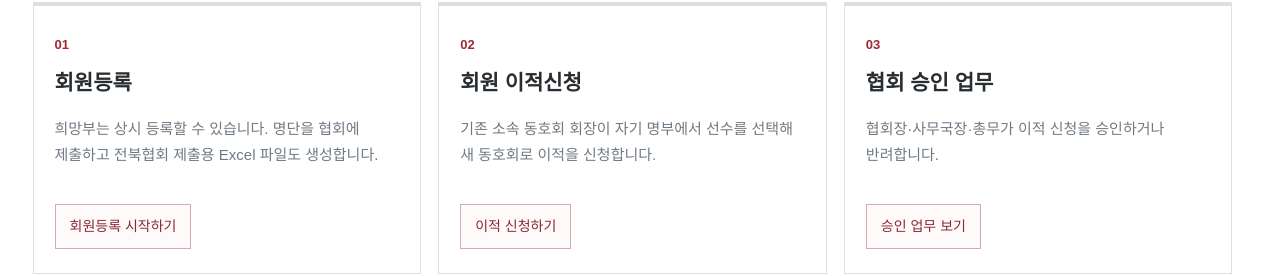
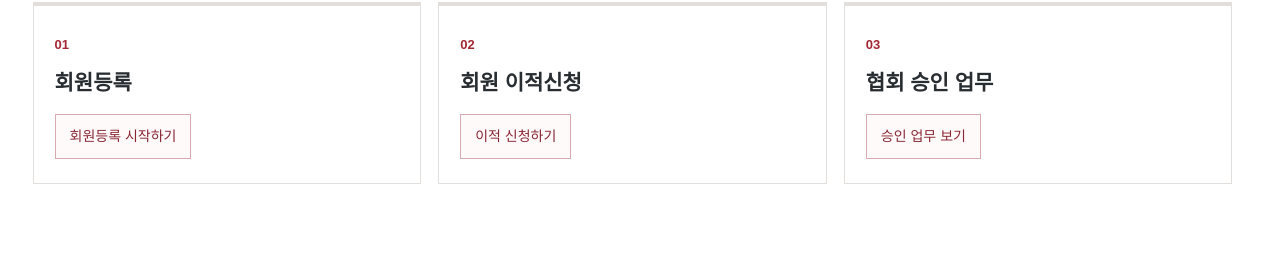
Before and after one commit to Aprasaks/gunsan-table-tennis-association, a Next.js app: page /members in a window 1280 px wide. Shown: the part 226-502 px from the top of the page. Built offline with nearby package versions, Linux system fonts and the light colour scheme; no server answers.

Commit message:
회원등록·이적·승인 메뉴의 회색 설명 문구 제거
회원등록·회원 이적신청·협회 승인 업무 카드 3곳에서 설명 문장만 제거하고 버튼·권한 검사는 그대로 유지합니다.

```diff
--- a/src/app/members/page.tsx
+++ b/src/app/members/page.tsx
@@ -64,15 +64,15 @@ export default function MembersPage() {
       <section className="siteShell pageContent">
         <div className="memberServiceGrid">
           <article className="memberServiceCard">
-            <span>01</span><h2>회원등록</h2><p>희망부는 상시 등록할 수 있습니다. 명단을 협회에 제출하고 전북협회 제출용 Excel 파일도 생성합니다.</p>
+            <span>01</span><h2>회원등록</h2>
             <Link href="/members/register" onClick={openRegistration}>회원등록 시작하기</Link>
           </article>
           <article className="memberServiceCard">
-            <span>02</span><h2>회원 이적신청</h2><p>기존 소속 동호회 회장이 자기 명부에서 선수를 선택해 새 동호회로 이적을 신청합니다.</p>
+            <span>02</span><h2>회원 이적신청</h2>
             <Link href="/members/transfer" onClick={openTransfer}>이적 신청하기</Link>
           </article>
           <article className="memberServiceCard">
-            <span>03</span><h2>협회 승인 업무</h2><p>협회장·사무국장·총무가 이적 신청을 승인하거나 반려합니다.</p>
+            <span>03</span><h2>협회 승인 업무</h2>
             <Link href="/members/approvals" onClick={openApprovals}>승인 업무 보기</Link>
           </article>
         </div>
```
